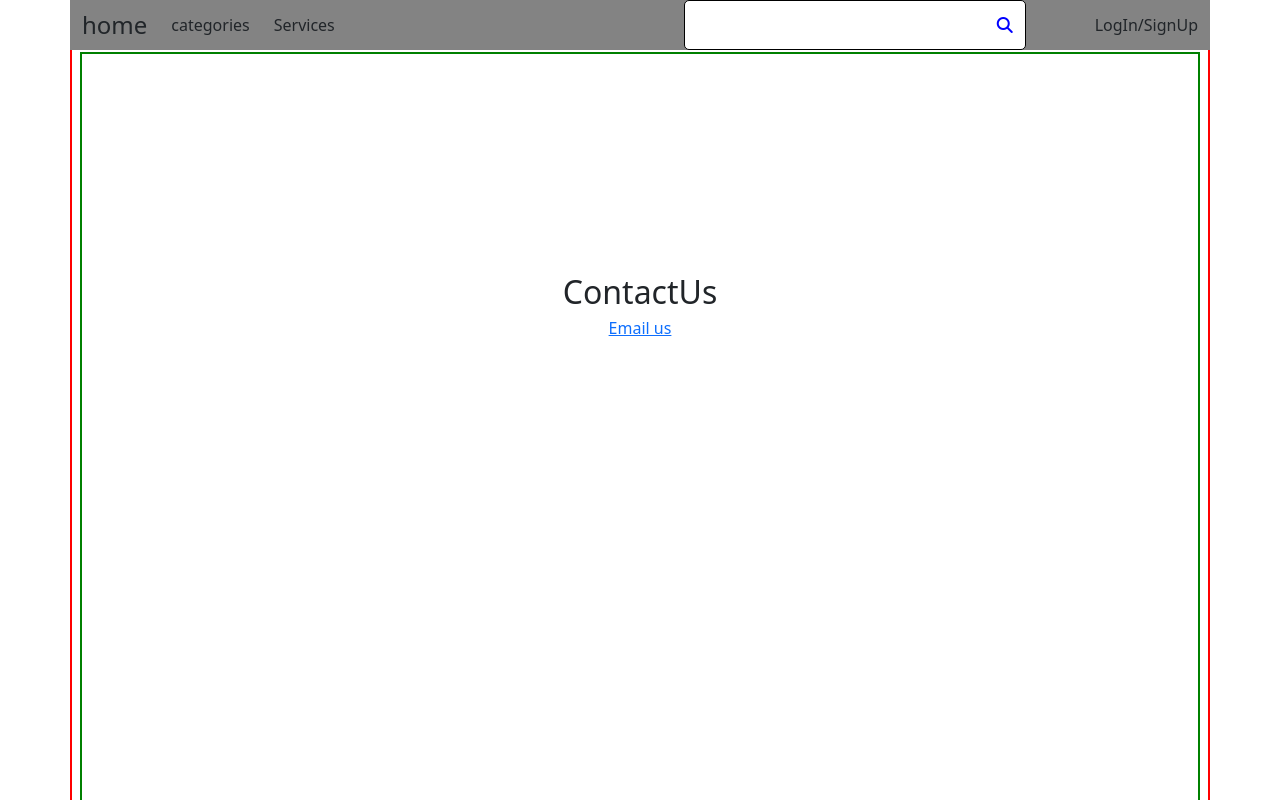
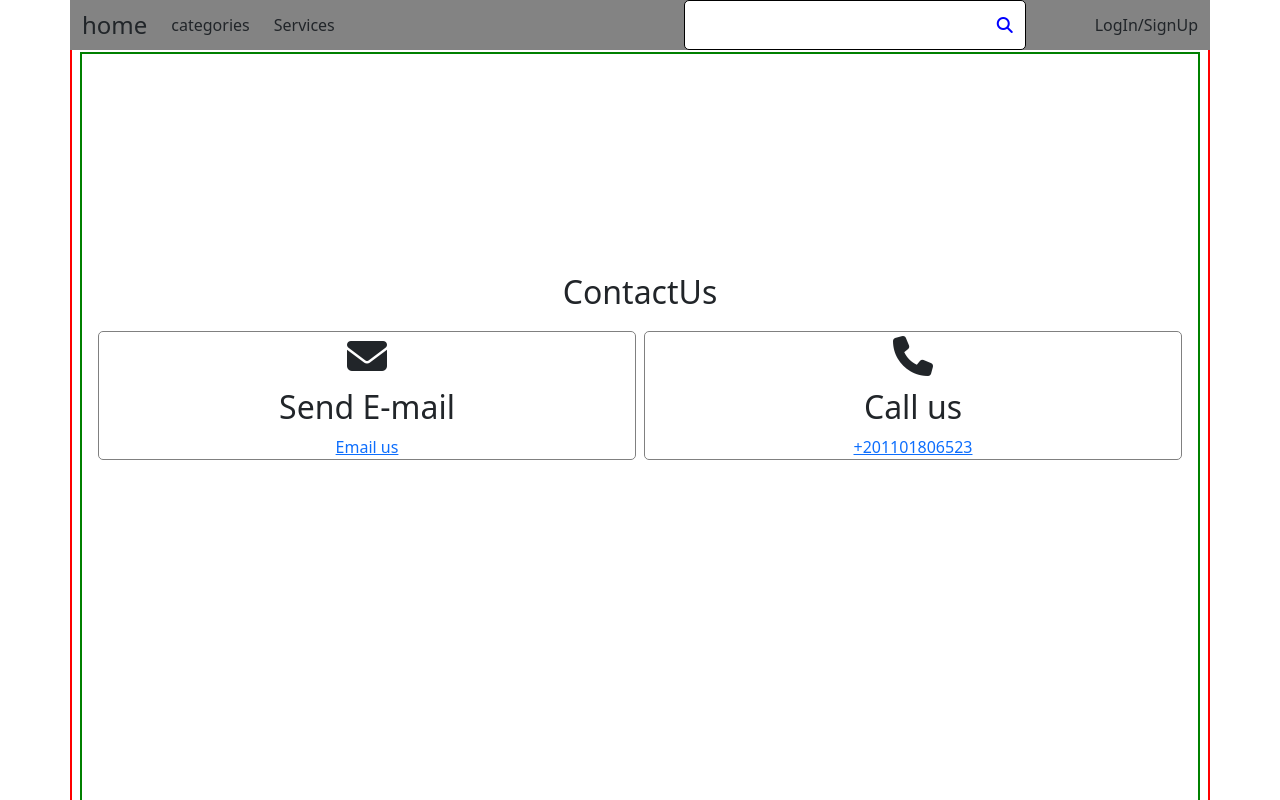
Before and after one commit to engali1986/Gehazik, a React (Create React App) app in the folder frontend/: page /ContactUs in a window 1280 px wide. Shown: the top 800 px of the page. Built offline with nearby package versions, Linux system fonts and the light colour scheme.

Commit message:
SmallScreenNavBar

```diff
--- a/frontend/src/screens/ContactUs.js
+++ b/frontend/src/screens/ContactUs.js
@@ -9,9 +9,40 @@ const ContactUs = () => {
             <div style={{fontSize:'2rem', wordWrap:'break-word'}}>
                 ContactUs
             </div>
+
+
+            </Col>
+        </Row>
+        <Row style={{minHeight:'20vh'}}>
+          <Col className=' p-1' xs={12} md={6} style={{display:'flex', flexDirection:'column' ,alignContent:'space-around', justifyContent:'space-around', borderRadius:'5%'}}>
+            <div  style={{border:'1px solid gray', borderRadius:'5px'}}  >
+              <h1>
+              <i class="fa-solid fa-envelope"></i>
+              </h1>
+              <h2>
+                Send E-mail
+              </h2>
             <a href='mailto:engaligulf@gmail.com'>Email us</a>
 
-            </Col>
+            </div>
+
+          </Col>
+
+          <Col className=' p-1' xs={12} md={6} style={{display:'flex', flexDirection:'column' ,alignContent:'space-around', justifyContent:'space-around', borderRadius:'5%'}}>
+            <div  style={{border:'1px solid gray', borderRadius:'5px'}}  >
+              <h1>
+              <i class="fa-solid fa-phone"></i>
+              </h1>
+              <h2>
+                Call us
+              </h2>
+            <a href='tel:+201101806523'>+201101806523</a>
+
+            </div>
+
+          </Col>
+
+
         </Row>
 
 
```
